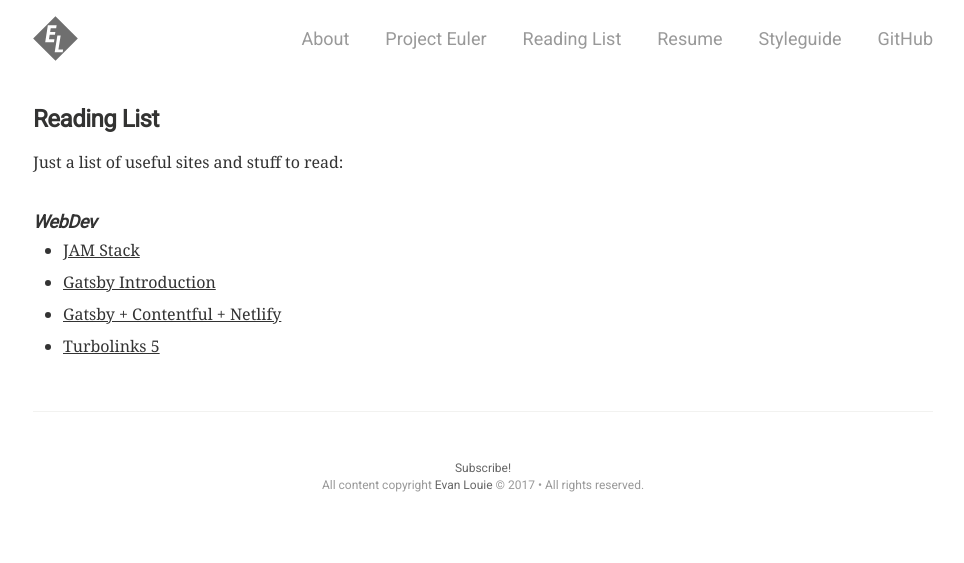
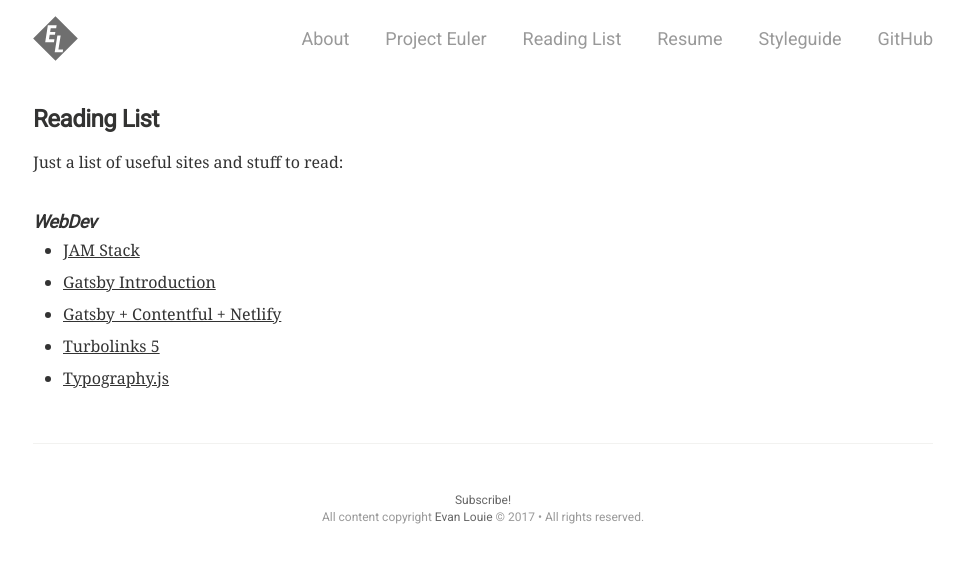
Before and after one commit to evanlouie/evanlouie.github.io, a Jekyll site: the page built from reading-list.md, in a window 1280 px wide. Shown: the top 563 px of the page, without its empty margins (157-1121 px from the left). Built offline with Jekyll 4.4.1, drawn with Linux system fonts in a browser that asks for light colours; comment, search, counter and statistics services are not loaded.

Commit message:
updated reading list

```diff
--- a/reading-list.md
+++ b/reading-list.md
@@ -11,3 +11,4 @@ Just a list of useful sites and stuff to read:
 * [Gatsby Introduction](https://dev.to/ardennl/taking-gatsby-for-a-spin-4je)
 * [Gatsby + Contentful + Netlify](https://www.gatsbyjs.org/blog/2017-12-06-gatsby-plus-contentful-plus-netlify/)
 * [Turbolinks 5](https://www.youtube.com/watch?v=SWEts0rlezA)
+* [Typography.js](https://kyleamathews.github.io/typography.js/)
```
